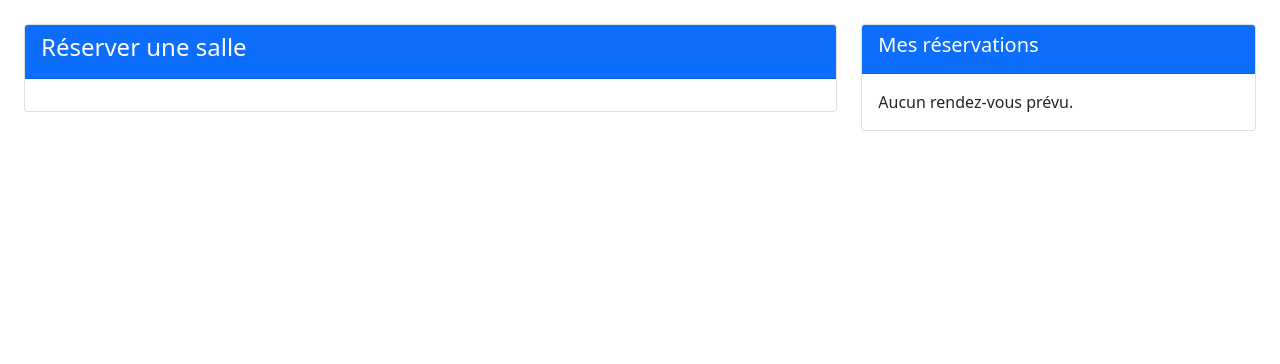
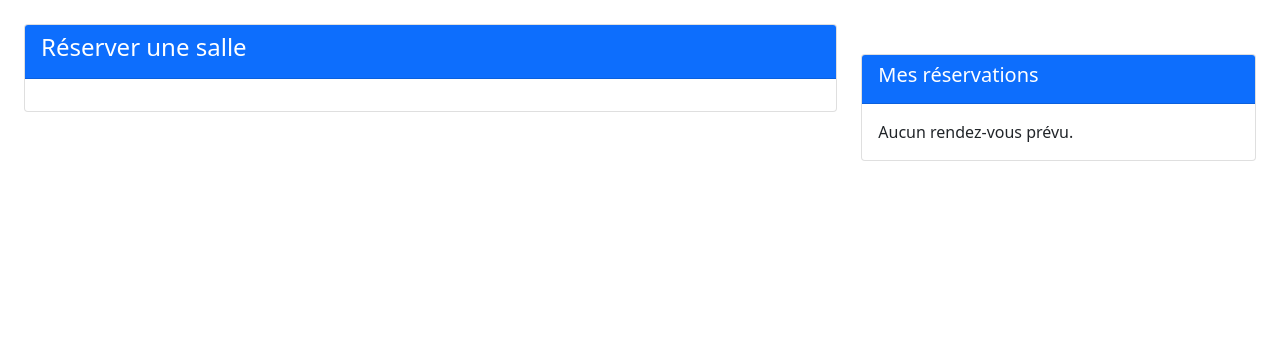
Before and after one commit to RoomBookerE4/web, a Symfony app: template templates/home/index.html.twig in a window 1280 px wide. Shown: the part 56-420 px from the top of the page. Run offline with Twig, Linux system fonts and the light colour scheme; the template is opened without the code that fills it, so the values that code supplies are empty; some libraries are stand-ins or nearby versions.

Commit message:
:lipstick: add space between cards on homepage

```diff
--- a/templates/home/index.html.twig
+++ b/templates/home/index.html.twig
@@ -17,7 +17,7 @@
         </div>
     </div>
     <div class="col-md-12 col-xs-12 col-lg-4">
-        <div class="card">
+        <div class="card" style="margin-top: 30px;">
             <div class="card-header card-outline-primary">
                 <h5 class="card-title">Mes réservations</h4>
             </div>
```
Also changed, not shown: readme.md.
